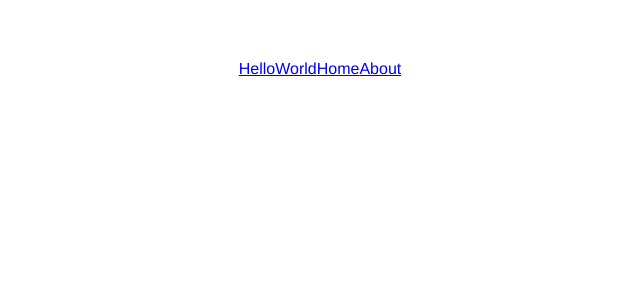
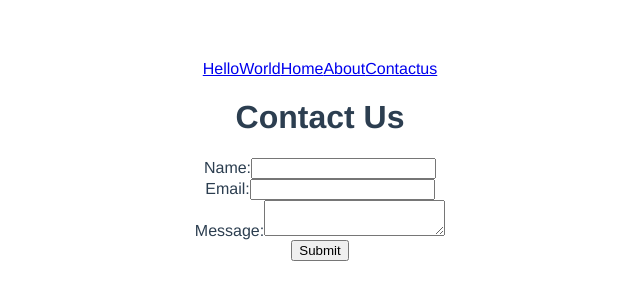
Before and after one commit to Belal172/2pageapp, a Vue app: page /contact in a window 1280 px wide. Before the commit this address had no page. Shown: the top 300 px of the page, without its empty margins (320-960 px from the left). Built offline with nearby package versions, Linux system fonts and the light colour scheme.

Commit message:
form validation normal

```diff
--- a/src/App.vue
+++ b/src/App.vue
@@ -2,6 +2,7 @@
   <router-link to="/">HelloWorld</router-link>
   <router-link to="/home">Home</router-link>
   <router-link to="/about">About</router-link>
+  <router-link to="/contact">Contactus</router-link>
 
 <router-view></router-view>
 </template>
--- /dev/null
+++ b/src/components/ContactusComp.vue
@@ -0,0 +1,40 @@
+<template>
+    <div>
+        <h1>Contact Us</h1>
+        <form @submit.prevent="submitForm">
+            <div>
+                <label for="name">Name:</label>
+                <input type="text" id="name" v-model="name" required>
+            </div>
+            <div>
+                <label for="email">Email:</label>
+                <input type="email" id="email" v-model="email" required>
+            </div>
+            <div>
+                <label for="message">Message:</label>
+                <textarea id="message" v-model="message" required></textarea>
+            </div>
+            <button type="submit">Submit</button>
+        </form>
+    </div>
+</template>
+
+<script>
+export default {
+    data() {
+        return {
+            name: '',
+            email: '',
+            message: ''
+        };
+    },
+    methods: {
+        submitForm() {
+            console.log('Form submitted:', this.name, this.email, this.message);
+            this.name = '';
+            this.email = '';
+            this.message = '';
+        }
+    }
+};
+</script>
--- a/src/router/index.js
+++ b/src/router/index.js
@@ -4,6 +4,7 @@ import HomeComp from "@/components/HomeComp.vue";
 import AboutComp from "@/components/AboutComp.vue";
 import SettingsComp from "@/components/SettingsComp.vue";
 import ProfileComp from "@/components/ProfileComp.vue";
+import ContactusComp from "@/components/ContactusComp.vue";
 
 const routes = [
   { path: "/home",
@@ -15,7 +16,8 @@ const routes = [
 
   },
   { path: "/about", component: AboutComp },
-  {path:"/", component: HelloWorld}
+  {path:"/", component: HelloWorld},
+  {path: "/contact" , component: ContactusComp}
 ];
 
 const router = createRouter({
```
